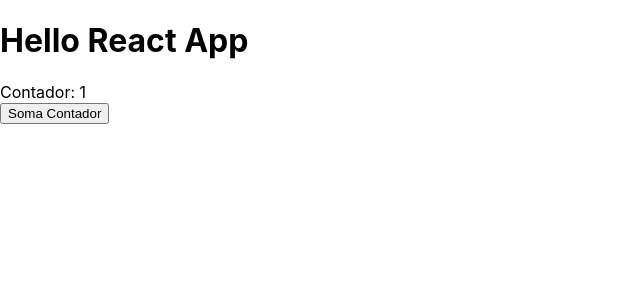
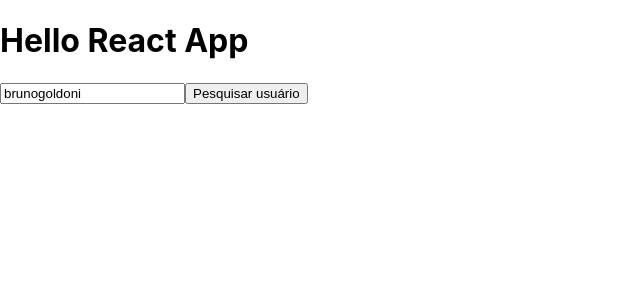
Before and after one commit to brunogoldoni/CodersClub, a React (Create React App) app in the folder reactapp/: page / in a window 1280 px wide. Shown: the top 300 px of the page, without its empty margins (0-640 px from the left). Built offline with nearby package versions, Linux system fonts and the light colour scheme.

Commit message:
Request
-HTTP
-Axios

```diff
--- a/reactapp/package.json
+++ b/reactapp/package.json
@@ -6,6 +6,7 @@
     "@testing-library/jest-dom": "^5.11.4",
     "@testing-library/react": "^11.1.0",
     "@testing-library/user-event": "^12.1.10",
+    "axios": "^0.21.1",
     "react": "^17.0.2",
     "react-dom": "^17.0.2",
     "react-scripts": "4.0.3",
--- a/reactapp/src/App.js
+++ b/reactapp/src/App.js
@@ -1,12 +1,30 @@
-import List from "./components/List";
+import { useState } from "react";
+import api from "./services/api";
 
 function App() {
+  const [username, setUsername] = useState("brunogoldoni");
+  const [userData, setUserData] = useState({});
+
+  async function getUserGithubData() {
+    const { data } = await api.get(username);
+
+    setUserData(data);
+  }
+
   return (
     <div>
       <h1>Hello React App</h1>
 
       <div>
-        <List />
+        <input
+          type="text"
+          value={username}
+          onChange={(event) => setUsername(event.target.value)}
+        />
+
+        <button onClick={getUserGithubData}>Pesquisar usuário</button>
+        <div>{userData.name}</div>
+        <div>{userData.company}</div>
       </div>
     </div>
   );
--- /dev/null
+++ b/reactapp/src/services/api.js
@@ -0,0 +1,5 @@
+import Axios from "axios";
+
+export default Axios.create({
+  baseURL: "https://api.github.com/users",
+});
```
Also changed, not shown: 1 other file (tests, documents, lock files or other folders).
